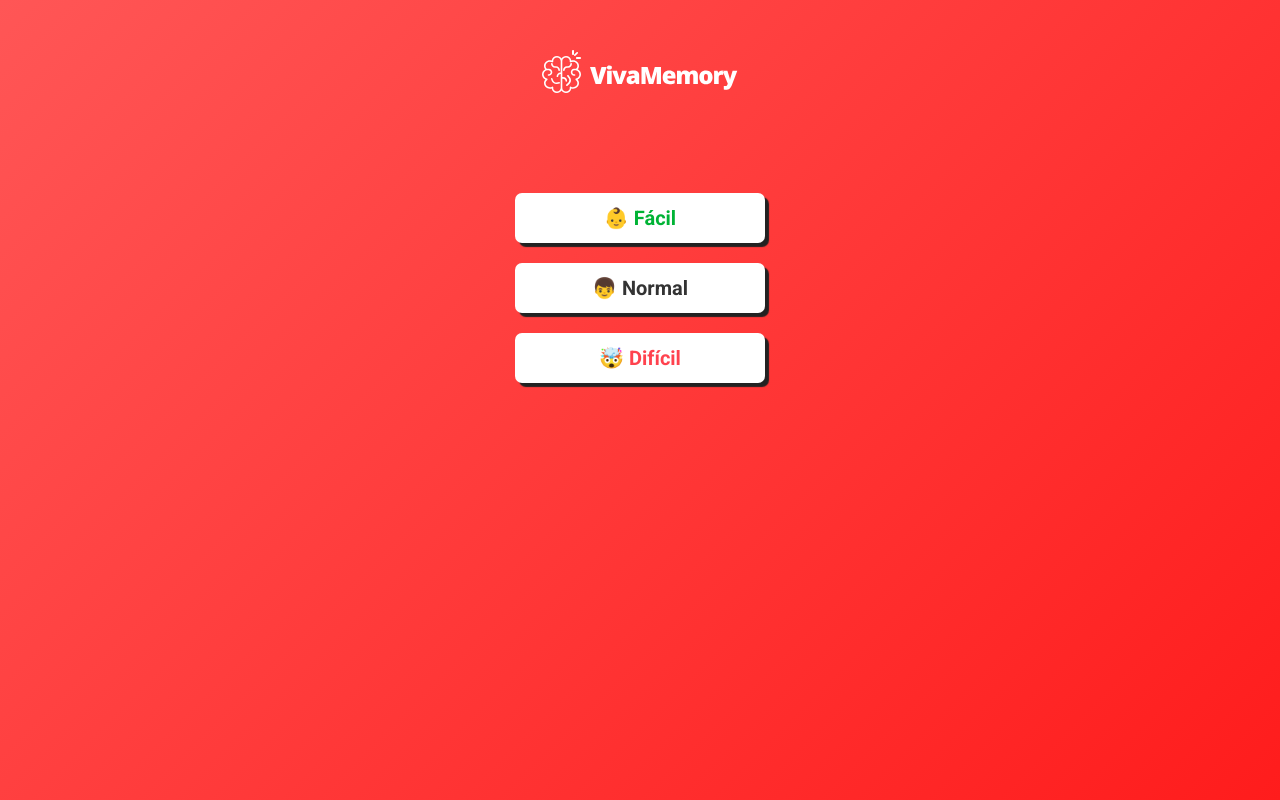
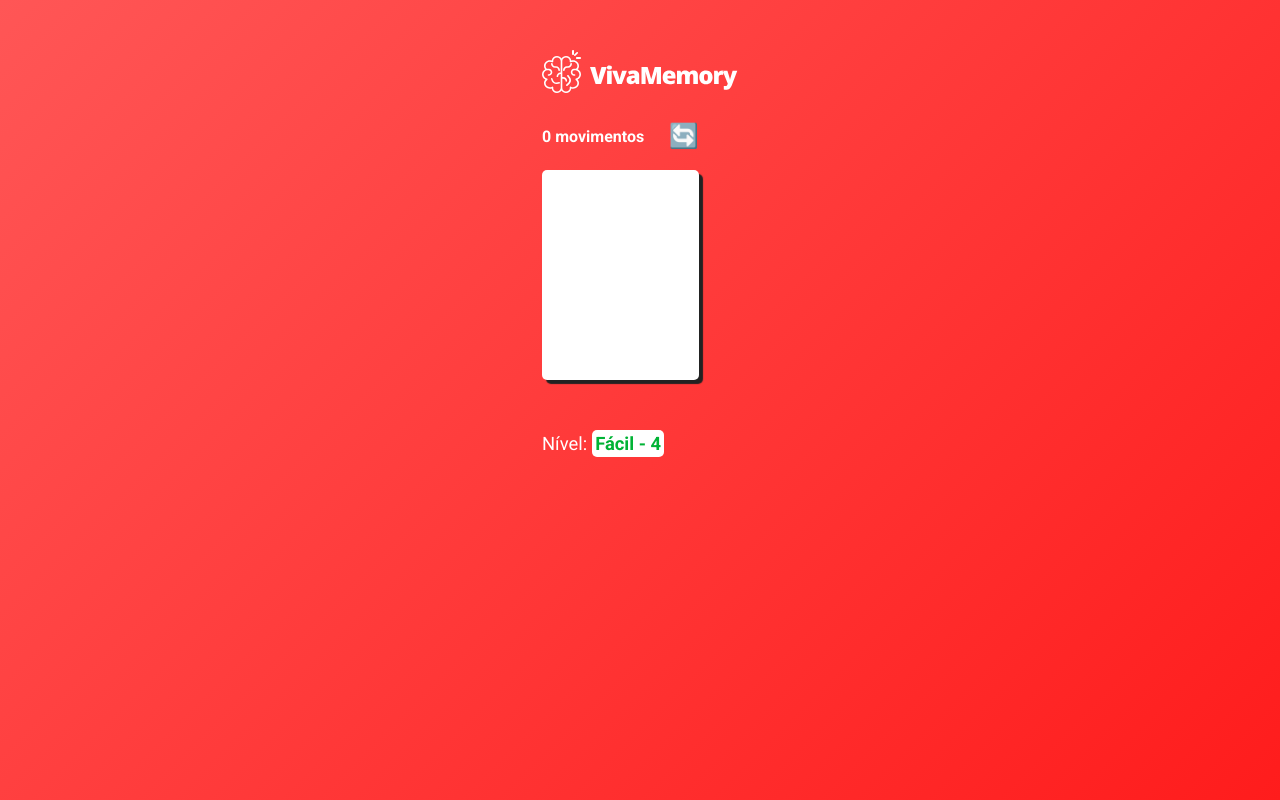
Before and after one commit to rarysson/VivaMemory, a Vue app: page / in a window 1280 px wide. Built offline with nearby package versions, Linux system fonts and the light colour scheme.

Commit message:
feat: Adicionado página dos levels

```diff
--- a/src/App.vue
+++ b/src/App.vue
@@ -3,6 +3,7 @@
     <component
       :is="state.currentComponent"
       :steps="state.steps"
+      :difficulty="state.currentLevel"
       @level-chosen="handleLevelChosen"
       @replay="replay"
     />
@@ -12,19 +13,23 @@
 <script lang="ts">
 import { defineComponent, reactive } from "vue";
 
+import { Difficulties } from "./interfaces/types";
+
 import Home from "./components/Home.vue";
 import Victory from "./components/Victory.vue";
+import Level from "./components/Level.vue";
 
-type Components = "Home" | "Victory";
+type Components = "Home" | "Victory" | "Level";
 
 type State = {
   currentComponent: Components;
   steps: number;
+  currentLevel: Difficulties;
 };
 
 interface ISetup {
   state: State;
-  handleLevelChosen: () => void;
+  handleLevelChosen: (level: Difficulties) => void;
   replay: () => void;
 }
 
@@ -33,17 +38,20 @@ export default defineComponent({
 
   components: {
     Home,
+    Level,
     Victory
   },
 
   setup(): ISetup {
     const state = reactive<State>({
-      currentComponent: "Home",
-      steps: 0
+      currentComponent: "Level",
+      steps: 0,
+      currentLevel: "easy"
     });
 
-    function handleLevelChosen() {
-      state.currentComponent = "Victory";
+    function handleLevelChosen(level: Difficulties) {
+      state.currentLevel = level;
+      state.currentComponent = "Level";
     }
 
     function replay(): void {
--- a/src/components/Home.vue
+++ b/src/components/Home.vue
@@ -17,10 +17,10 @@
 <script lang="ts">
 import { defineComponent, SetupContext } from "@vue/runtime-core";
 
-type Level = "easy" | "medium" | "hard";
+import { Difficulties } from "../interfaces/types";
 
 interface ISetup {
-  selectLevel: (level: Level) => void;
+  selectLevel: (level: Difficulties) => void;
 }
 
 export default defineComponent({
@@ -29,7 +29,7 @@ export default defineComponent({
   emits: ["level-chosen"],
 
   setup(_, { emit }: SetupContext): ISetup {
-    function selectLevel(level: Level) {
+    function selectLevel(level: Difficulties) {
       emit("level-chosen", level);
     }
 
--- /dev/null
+++ b/src/components/Level.vue
@@ -0,0 +1,146 @@
+<template>
+  <div>
+    <header>
+      <img class="logo" src="@/assets/images/logo.svg" alt="vivamemory logo" />
+    </header>
+
+    <main>
+      <div class="level-info">
+        <p>{{ state.steps }} {{ stepsLabel }}</p>
+        <button>🔄</button>
+      </div>
+
+      <div class="cards-container"></div>
+    </main>
+
+    <footer>
+      <p>Nível:</p>
+      <div class="current-level-display" :class="{ [difficulty]: difficulty }">
+        {{ levelLabel }}
+      </div>
+    </footer>
+  </div>
+</template>
+
+<script lang="ts">
+import {
+  computed,
+  ComputedRef,
+  defineComponent,
+  PropType,
+  reactive
+} from "@vue/runtime-core";
+
+import { Difficulties } from "../interfaces/types";
+
+type State = {
+  cards: Array<string>;
+  steps: number;
+};
+
+interface ISetup {
+  state: State;
+  stepsLabel: ComputedRef<string>;
+  levelLabel: ComputedRef<string>;
+}
+
+export default defineComponent({
+  name: "Level",
+
+  props: {
+    difficulty: {
+      type: String as PropType<Difficulties>,
+      required: true
+    }
+  },
+
+  setup(props): ISetup {
+    const state = reactive<State>({
+      cards: [],
+      steps: 0
+    });
+
+    const stepsLabel = computed<string>(() =>
+      state.steps === 1 ? "movimento" : "movimentos"
+    );
+    const levelLabel = computed<string>(() =>
+      props.difficulty === "easy"
+        ? "Fácil - 4"
+        : props.difficulty === "medium"
+        ? "Normal - 8"
+        : "Difícil - 16"
+    );
+
+    return {
+      state,
+      stepsLabel,
+      levelLabel
+    };
+  }
+});
+</script>
+
+<style lang="scss" scoped>
+.logo {
+  margin: 50px 0 25px;
+}
+
+main {
+  width: 80%;
+
+  .level-info {
+    display: flex;
+    justify-content: space-between;
+    align-items: center;
+    margin-bottom: 20px;
+
+    p {
+      font-weight: bold;
+      color: $color-white;
+    }
+
+    button {
+      border: none;
+      background-color: transparent;
+      font-size: 1.5rem;
+    }
+  }
+
+  .cards-container {
+    width: 100%;
+    height: 210px;
+    padding: 10px;
+    background-color: $color-white;
+    border-radius: 5px;
+    box-shadow: 4px 4px 1px $color-black;
+  }
+}
+
+footer {
+  display: flex;
+  align-items: center;
+  color: $color-white;
+  font-size: 1.15rem;
+  margin-top: 50px;
+
+  .current-level-display {
+    font-weight: bold;
+    background-color: $color-white;
+    padding: 3px;
+    margin-left: 5px;
+    border-radius: 5px;
+
+    &.easy {
+      color: $btn-color-easy;
+    }
+
+    &.medium {
+      color: $btn-color-medium;
+    }
+
+    &.hard {
+      color: $btn-color-hard;
+    }
+  }
+}
+</style>
--- /dev/null
+++ b/src/interfaces/types.ts
@@ -0,0 +1 @@
+export type Difficulties = "easy" | "medium" | "hard";
```
Also changed, not shown: 2 other files (tests, documents, lock files or other folders).
